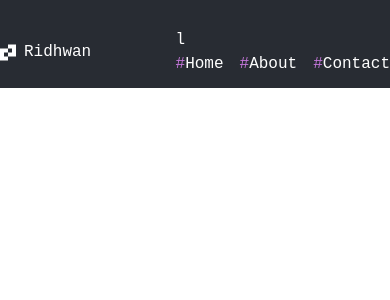
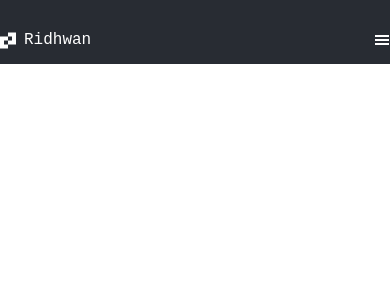
Before and after one commit to ibnbakare/Portfolios, a Next.js app: page /home in a window 390 px wide. Shown: the top 300 px of the page. Built offline with nearby package versions, Linux system fonts and the light colour scheme.

Commit message:
Done with navbar mobile view

```diff
--- a/src/components/navbar/navbar.jsx
+++ b/src/components/navbar/navbar.jsx
@@ -8,8 +8,8 @@ const Navbar = () => {
     const [nav, setNav] =  useState(false)
 
     return (
-        <div className='fixed top-0 left-0 right-0 bg-[#282C33] w-[100%] z-10'>
-            <div className="container mx-auto  ">
+        <div className='  fixed top-0 left-0 right-0 bg-[#282C33] w-[100%] z-10'>
+            <div className=" relative container mx-auto  ">
                 <div className=' flex text-white items-center justify-between mt-4 py-3'>
                     {/* logo */}
                     <Link href="/google.com" className='flex items-center gap-2'>
@@ -19,8 +19,8 @@ const Navbar = () => {
                         </svg></span>
                         Ridhwan
                     </Link>
-
-                    <div className='hidden'>
+                    {/* large screen */}
+                    <div className='hidden md:flex'>
                         {/*these are the links  */}
                         <ul class="flex space-x-4 justify-end">
                             <li className='#FFFFFF text-[16px] font-medium'><a href="#" ><span className='text-[#C778DD] text-[16px] font-medium'>#</span>Home</a></li>
@@ -30,19 +30,21 @@ const Navbar = () => {
 
                         </ul>
                     </div>
-                    <div onClick={()=>setNav(!nav)} >
-                    {nav ? <GiHamburgerMenu /> : "l"}
-                    <div>
+                    <div onClick={()=>setNav(!nav)} className="z-1 cursor-pointer md:hidden" >
+                    {!nav ? <GiHamburgerMenu /> : "l"}
+                    {/* <div className='  bg-black'> */}
                         {/*these are the links  */}
-                        <ul class="flex space-x-4 justify-end">
+                      </div>
+
+                        {nav &&  <ul className="flex flex-col absolute  justify-center items-center top-12 left-0  h-screen w-full bg-gradient-to-b from-black to-gray-800 ">
                             <li className='#FFFFFF text-[16px] font-medium'><a href="#" ><span className='text-[#C778DD] text-[16px] font-medium'>#</span>Home</a></li>
                             <li className='#FFFFFF text-[16px] font-medium'><a href="#" ><span className='text-[#C778DD] text-[16px] font-medium'>#</span>About</a></li>
                             <li className='#FFFFFF text-[16px] font-medium'><a href="#" ><span className='text-[#C778DD] text-[16px] font-medium'>#</span>Contact</a></li>
 
 
-                        </ul>
-                    </div>
-                    </div>
+                        </ul>}
+                    {/* </div> */}
+                    {/* </div> */}
 
                 </div>
 
```
